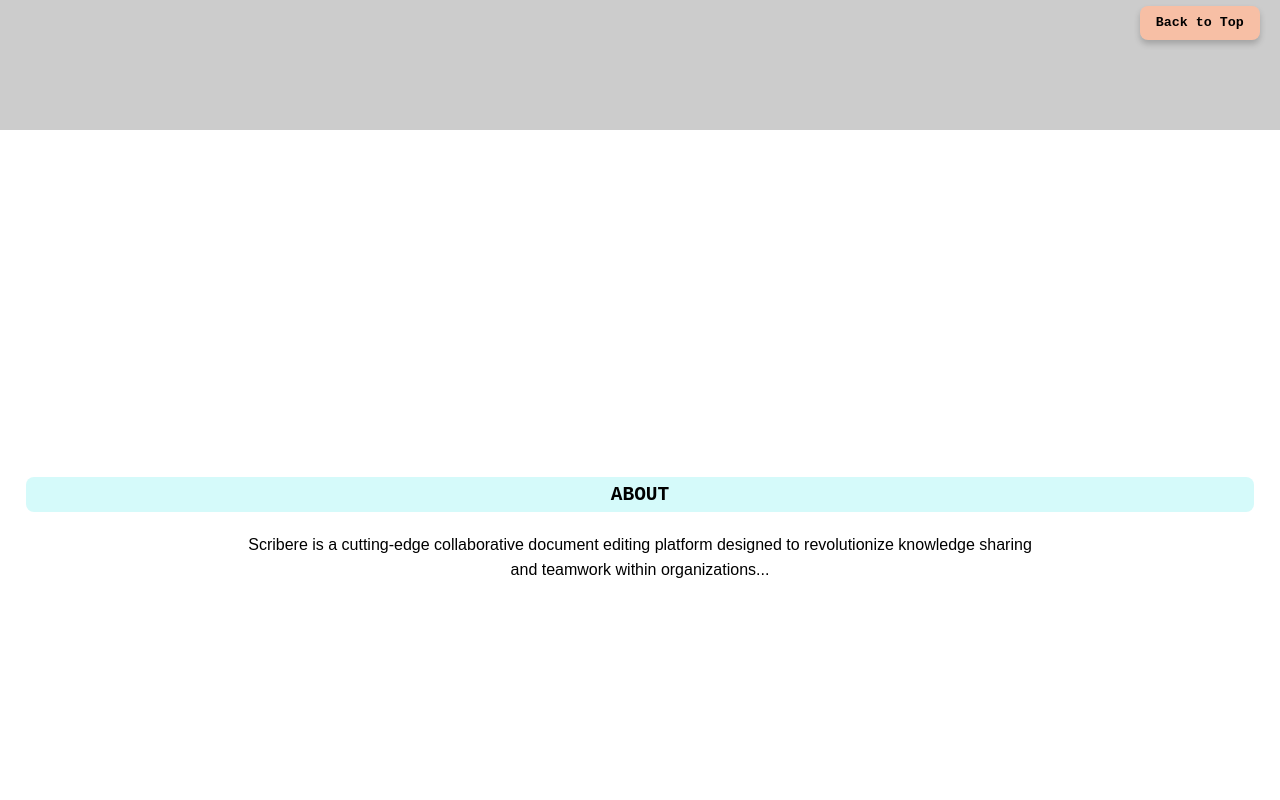
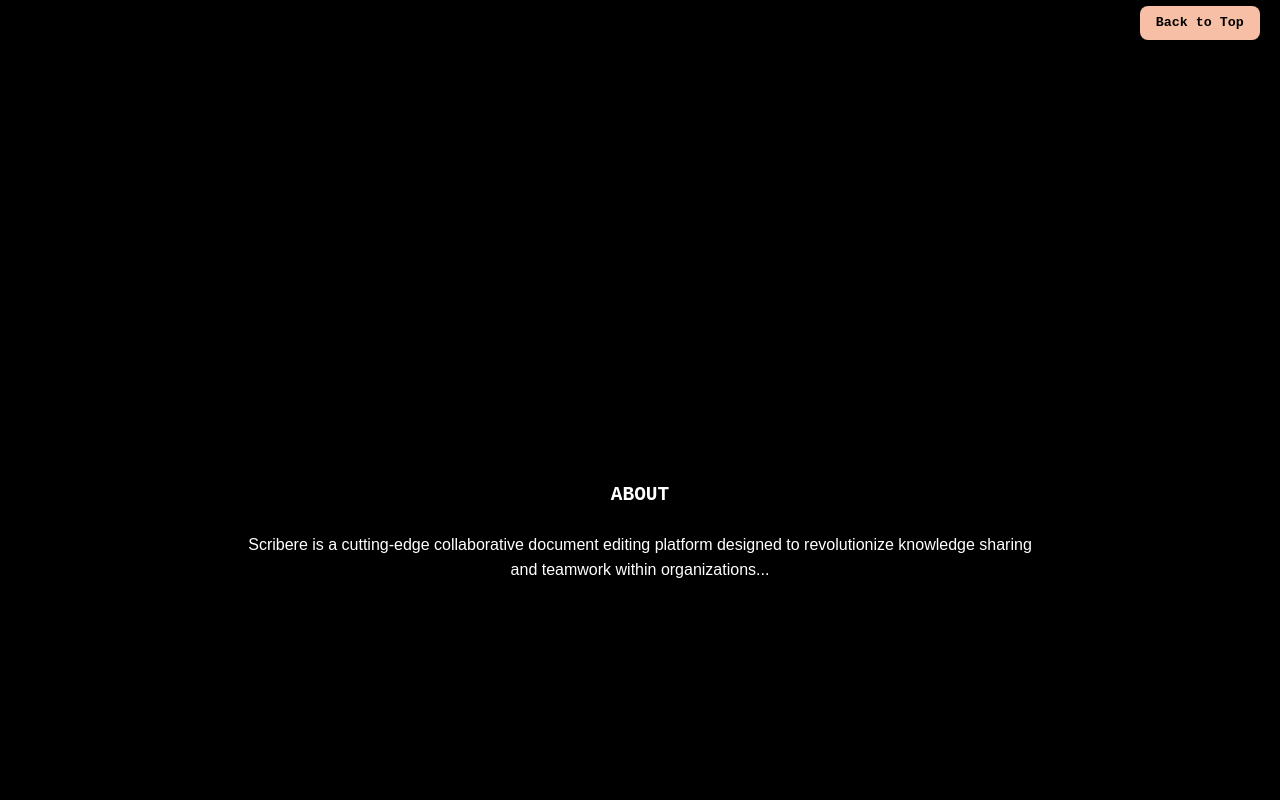
Before and after one commit to scribere-sh/landing, a SvelteKit app: page / in a window 1280 px wide. Shown: the part 740-1540 px from the top of the page. Built offline with nearby package versions, Linux system fonts and the light colour scheme.

Commit message:
Background colour fix

```diff
--- a/src/routes/+page.svelte
+++ b/src/routes/+page.svelte
@@ -87,7 +87,6 @@
 
 <style scoped>
     .hero {
-        background-image: url("https://via.placeholder.com/1600x900");
         background-size: cover;
         background-position: center;
         height: 100vh;
@@ -132,8 +131,8 @@
     }
 
     .section {
-        background-color: #fff;
-        color: #000;
+        background-color: #000;
+        color: #fff;
         padding: 4rem 2rem;
         text-align: center;
         height: 100vh;
@@ -144,7 +143,8 @@
     }
 
     .section-title {
-        background-color: #d5fafa;
+        background-color: #000;
+        color: white;
         display: inline-block;
         padding: 0.5rem 2rem;
         border-radius: 8px;
```
